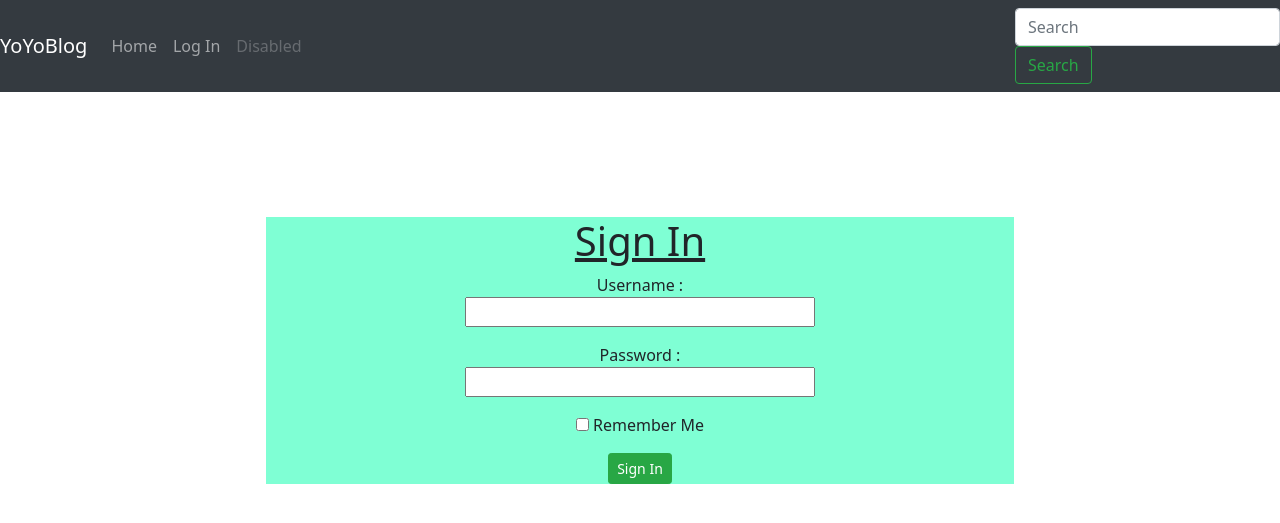
After one commit to MahabubArafat/YoYoBlog, a Flask app: page /login in a window 1280 px wide. The commit adds this page. Shown: the top 523 px of the page. Run offline with Flask 2, Linux system fonts and the light colour scheme; some libraries are stand-ins or nearby versions.

Commit message:
chapter 3: Templating Engine

```diff
--- a/app/__init__.py
+++ b/app/__init__.py
@@ -1,5 +1,7 @@
 from flask import Flask
+from config import Config
 
 app = Flask(__name__)
+app.config.from_object(Config)
 
 from app import routes
--- /dev/null
+++ b/app/forms.py
@@ -0,0 +1,10 @@
+from flask_wtf import FlaskForm
+from wtforms import StringField, PasswordField, BooleanField, SubmitField
+from wtforms.validators import DataRequired
+
+
+class LoginForm(FlaskForm):
+    username = StringField("Username :", validators=[DataRequired()])
+    password = PasswordField("Password : ", validators=[DataRequired()])
+    remember_me = BooleanField("Remember Me")
+    submit = SubmitField("Sign In")
--- a/app/routes.py
+++ b/app/routes.py
@@ -1,5 +1,6 @@
-from flask import render_template
+from flask import render_template, flash, redirect, url_for
 from app import app
+from app.forms import LoginForm
 
 
 @app.route("/")
@@ -9,7 +10,7 @@ def index():
     user = {"username": "jack"}
     posts = [
         {"author": {"username": "John"}, "body": "Good Morning"},
-        {"author": {"username": "Wick"}, "body": "I gonna kill you"},
+        {"author": {"username": "Wick"}, "body": "I am gonna kill you"},
     ]
     return render_template("index.html", title="Home", user=user, posts=posts)
 
@@ -30,3 +31,14 @@ def index():
 # """
 
 # mane ''' ei 3ta die onek boro string o return kora jay''' jantam e na bal
+
+
+@app.route("/login", methods=["GET", "POST"])
+def login():
+    form = LoginForm()
+    if form.validate_on_submit():
+        flash(
+            f" Log in Complete {form.username.data} and remeber you={form.remember_me.data}"
+        )  # that .data is important cause without oita form theke ja pabe pura ta dekhabe, just username ta grab korbe na
+        return redirect(url_for("index"))
+    return render_template("login.html", title="Sign In", form=form)
--- a/app/templates/base.html
+++ b/app/templates/base.html
@@ -8,6 +8,14 @@
     <title>Welcome To YoYoBlog</title>
     {% endif %}
     <link rel="stylesheet" href="./static/css/bootstrap.css" />
+    <style>
+      .login_content{
+        text-align: center;
+        margin: 10% 20%;
+        background-color: rgb(127, 255, 212);
+      }
+
+    </style>
   </head>
 
   <body>
@@ -25,15 +33,15 @@
         <span class="navbar-toggler-icon"></span>
       </button>
       <div class="collapse navbar-collapse" id="navbarTogglerDemo01">
-        <a class="navbar-brand" href="#">Hidden brand</a>
+        <a class="navbar-brand" href="#">YoYoBlog</a>
         <ul class="navbar-nav mr-auto mt-2 mt-lg-0">
           <li class="nav-item active">
-            <a class="nav-link" href="#"
+            <a class="nav-link" href="{{ url_for('index') }}"
               >Home <span class="sr-only">(current)</span></a
             >
           </li>
           <li class="nav-item">
-            <a class="nav-link" href="#">Link</a>
+            <a class="nav-link" href="{{ url_for('login') }}">Log In</a>
           </li>
           <li class="nav-item">
             <a
@@ -58,6 +66,13 @@
         </form>
       </div>
     </nav>
+    {% with messages=get_flashed_messages() %}
+    {% if messages %}
+    {% for message in messages %}
+    {{message}}
+    {% endfor %}
+    {% endif %}
+    {% endwith %}
     <div class="container-fluid">
       {% block content %} {% endblock %}
     </div>
--- a/app/templates/index.html
+++ b/app/templates/index.html
@@ -1,10 +1,13 @@
 {% extends "base.html" %} {% block content %}
 <h1>Hi {{ user.username }}</h1>
+<hr>
 {% for post in posts %}
 <div>
   <p>
     <b>{{post.author.username}} says:</b><br />
     {{post.body}}
+    <hr>
+
   </p>
 </div>
 {% endfor %} {% endblock %}
--- /dev/null
+++ b/app/templates/login.html
@@ -0,0 +1,27 @@
+{% extends "base.html" %} {% block content %}
+<div class="login_content">
+  <h1><u>Sign In</u></h1>
+  <form action="" method="post">
+    {{ form.hidden_tag() }}
+    <p>
+      {{ form.username.label }} <br />{{ form.username(size=32) }}
+      <br />
+      {% for error in form.username.errors %}
+      <span style="color: red;">{{ error }}</span>
+      {% endfor %}
+    </p>
+    <p>
+      {{ form.password.label }} <br />{{ form.password(size=32) }} <br />
+      {% for error in form.password.errors %}
+      <span style="color: red;">{{ error }}</span>
+      {% endfor %}
+    </p>
+    <p>
+      {{ form.remember_me() }} {{ form.remember_me.label }}
+    </p>
+    <p>
+      {{ form.submit(class="btn btn-success btn-sm") }}
+    </p>
+  </form>
+</div>
+{% endblock %}
--- /dev/null
+++ b/config.py
@@ -0,0 +1,5 @@
+import os
+
+
+class Config(object):
+    SECRET_KEY = os.environ.get("SECRET_KEY") or "never guess"
```
